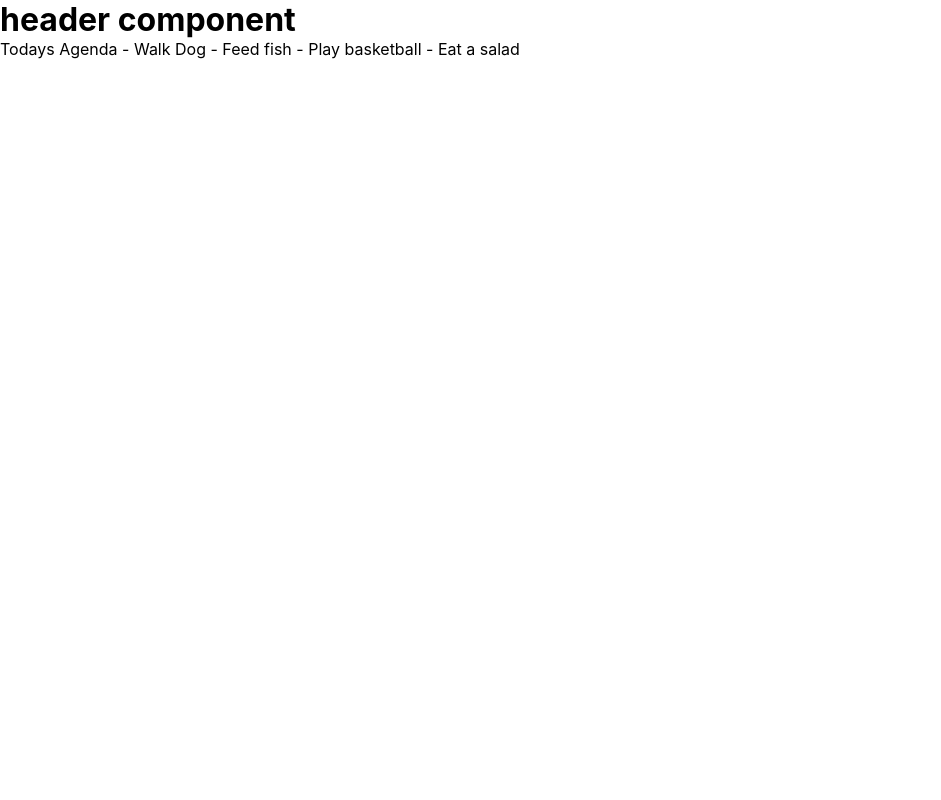
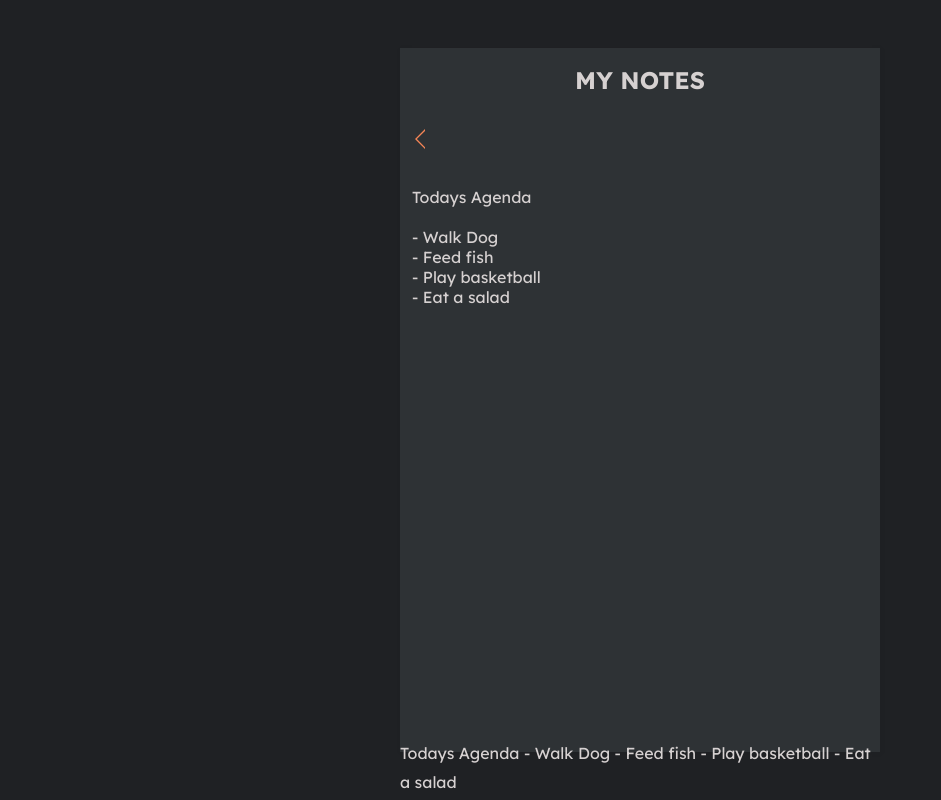
Before and after one commit to robertoaguilar1979/react-note-app, a React (Create React App) app: page /note/1 in a window 1280 px wide. Shown: the whole page, without its empty margins (0-941 px from the left). Built offline with nearby package versions, Linux system fonts and the light colour scheme.

Commit message:
added css styles to notes

```diff
--- a/src/App.css
+++ b/src/App.css
@@ -1,3 +1,236 @@
+@import url("https://fonts.googleapis.com/css2?family=Lexend:wght@400;600;700&display=swap");
+
+:root {
+  --color-main: #f68657;
+  --color-text: #383a3f;
+  --color-dark: #1f2124;
+  --color-gray: #677;
+  --color-bg: #f3f6f9;
+  --color-light: #acb4bd;
+  --color-lighter: #f9f9f9;
+  --color-white: #fff;
+  --color-border: #e0e3e6;
+}
+
+.dark {
+  --color-main: #f68657;
+  --color-text: #d6d1d1;
+  --color-dark: #f5f6f7;
+  --color-gray: #999;
+  --color-bg: #1f2124;
+  --color-lighter: #292a2c;
+  --color-white: #2e3235;
+  --color-border: #252629;
+}
+
+/* BASE STYLES */
+
+* {
+  margin: 0;
+  padding: 0;
+  box-sizing: border-box;
+  font-family: "Lexend", sans-serif;
+  color: inherit;
+  font-size: inherit;
+  scroll-behavior: smooth;
+}
+
+body {
+  line-height: 1.8em;
+  font-weight: 400;
+  font-size: 16px;
+}
+
+a {
+  text-decoration: none;
+}
+
+/* APP STYLES */
+
+.container {
+  width: 100%;
+  height: 100vh;
+  color: var(--color-text);
+  background-color: var(--color-bg);
+  display: flex;
+  align-items: center;
+}
+
+.app {
+  width: 100%;
+  max-width: 480px;
+  height: 88vh;
+  margin: 0 auto;
+  background-color: var(--color-white);
+  box-shadow: 1px 1px 6px rgba(0, 0, 0, 0.05);
+  position: relative;
+}
+
+.app-header {
+  display: flex;
+  align-items: center;
+  padding: 16px;
+  justify-content: space-between;
+  background-color: var(--color-lighter);
+  box-shadow: 0px 1px 3px rgba(0, 0, 0, 0.1);
+}
+
+.app-header h1 {
+  font-size: 30px;
+  color: var(--color-dark);
+  font-weight: 800;
+  text-align: center;
+}
+
+.app-header button {
+  border: 0;
+  background: transparent;
+  cursor: pointer;
+}
+
+.app-header button > svg {
+  fill: var(--color-dark);
+  height: 25px;
+  width: 25px;
+  object-fit: cover;
+}
+
+.app-body {
+  padding: 16px;
+}
+
+/* NOTES STYLES */
+
+.notes-header {
+  display: flex;
+  align-items: center;
+  justify-content: space-between;
+  padding: 10px 16px;
+}
+
+.notes-title,
+.notes-count {
+  color: var(--color-main);
+  font-size: 24px;
+  font-weight: 600;
+}
+
+.notes-count {
+  font-size: 18px;
+  color: var(--color-gray);
+}
+
+.notes-list {
+  padding: 0;
+  margin: 16px 0;
+  height: 70vh;
+  overflow-y: auto;
+  scrollbar-width: none; /* Firefox */
+}
+
+.notes-list::-webkit-scrollbar {
+  display: none;
+}
+
 .notes-list-item {
-  color: red;
+  border-bottom: 1px solid var(--color-border);
+  margin-bottom: 12px;
+  padding: 8px 16px;
+  transition: all 0.2s ease-in-out;
 }
+
+.notes-list-item:hover {
+  background-color: var(--color-bg);
+  cursor: pointer;
+}
+
+.notes-list-item h3,
+.notes-list-item p span {
+  font-weight: 600;
+}
+
+.notes-list-item p span {
+  color: var(--color-gray);
+  display: inline-block;
+  margin-right: 8px;
+}
+
+.notes-list-item p {
+  font-size: 14px;
+  color: var(--color-light);
+}
+
+.floating-button {
+  font-size: 48px;
+  position: absolute;
+  bottom: 24px;
+  right: 16px;
+  background: var(--color-main);
+  border: none;
+  width: 60px;
+  height: 60px;
+  border-radius: 50%;
+  display: flex;
+  align-items: center;
+  justify-content: center;
+  cursor: pointer;
+  box-shadow: 1px 1px 10px rgba(0, 0, 0, 0.2);
+}
+
+.floating-button > svg {
+  fill: var(--color-bg);
+}
+
+/*==============================
+=>  Note Styles
+================================*/
+
+.note-header {
+  display: flex;
+  align-items: center;
+  justify-content: space-between;
+  color: var(--color-main);
+  padding: 10px;
+}
+
+.note-header h3 {
+  display: flex;
+  align-items: center;
+  font-size: 24px;
+  cursor: pointer;
+}
+
+.note-header h3 svg {
+  fill: var(--color-main);
+  width: 20px;
+  margin-right: 8px;
+}
+
+.note-header button {
+  border: none;
+  outline: none;
+  font-weight: 600;
+  background-color: transparent;
+  font-size: 18px;
+  cursor: pointer;
+}
+
+.note textarea {
+  background-color: var(--color-white);
+  border: none;
+  padding: 16px 12px;
+  width: 100%;
+  height: 70vh;
+  resize: none;
+  scrollbar-width: none; /* Firefox */
+}
+
+.note textarea:active,
+.note textarea:focus {
+  outline: none;
+  border: none;
+}
+
+.note textarea::-webkit-scrollbar {
+  display: none;
+}
--- a/src/App.js
+++ b/src/App.js
@@ -7,10 +7,12 @@ import NotePage from "./pages/NotePage";
 function App() {
   return (
     <Router>
-      <div className="App">
-        <Header />
-        <Route component={NotesPage} path="/" exact />
-        <Route component={NotePage} path="/note/:id" />
+      <div className="container dark">
+        <div className="app">
+          <Header />
+          <Route component={NotesPage} path="/" exact />
+          <Route component={NotePage} path="/note/:id" />
+        </div>
       </div>
     </Router>
   );
--- a/src/components/Header.js
+++ b/src/components/Header.js
@@ -3,7 +3,7 @@ import styled from "styled-components";
 const Header = () => {
   return (
     <div>
-      <h1>header component</h1>
+      <h1 className="title">my notes</h1>
     </div>
   );
 };
--- a/src/index.css
+++ b/src/index.css
@@ -4,20 +4,11 @@
   box-sizing: border-box;
 }
 
-body {
-  margin: 0;
-  font-family: -apple-system, BlinkMacSystemFont, "Segoe UI", "Roboto", "Oxygen",
-    "Ubuntu", "Cantarell", "Fira Sans", "Droid Sans", "Helvetica Neue",
-    sans-serif;
-  -webkit-font-smoothing: antialiased;
-  -moz-osx-font-smoothing: grayscale;
+.title {
+  display: flex;
+  justify-content: center;
+  align-items: center;
+  text-transform: uppercase;
+  font-size: 1.5rem;
+  padding: 0.75em;
 }
-
-code {
-  font-family: source-code-pro, Menlo, Monaco, Consolas, "Courier New",
-    monospace;
-}
-
-/* .notes-list-item {
-  color: red;
-} */
--- a/src/pages/NotePage.js
+++ b/src/pages/NotePage.js
@@ -1,13 +1,22 @@
+import React from "react";
 import { Link } from "react-router-dom";
-import React from "react";
 import notes from "../assets/data";
+import { ReactComponent as ArrowLeft } from "../assets/arrow-left.svg";
 
 function NotePage({ match }) {
   let noteId = match.params.id;
   let note = notes.find((note) => note.id == noteId);
 
   return (
-    <div>
+    <div className="note">
+      <div className="note-header">
+        <h3>
+          <Link to="/">
+            <ArrowLeft />
+          </Link>
+        </h3>
+      </div>
+      <textarea value={note?.body}></textarea>
       <p>{note?.body}</p>
     </div>
   );
--- a/src/pages/NotesPage.js
+++ b/src/pages/NotesPage.js
@@ -4,10 +4,16 @@ import ListItem from "../components/ListItem";
 
 function NotesPage() {
   return (
-    <div>
-      {notes.map((note, index) => (
-        <ListItem key={index} note={note} />
-      ))}
+    <div className="notes">
+      <div className="notes-header">
+        <h2 className="notes-title">&#9782;Notes</h2>
+        <p className="notes-count">{notes.length}</p>
+      </div>
+      <div className="notes-list">
+        {notes.map((note, index) => (
+          <ListItem key={index} note={note} />
+        ))}
+      </div>
     </div>
   );
 }
```
Also changed, not shown: src/assets/arrow-left.svg (added).
